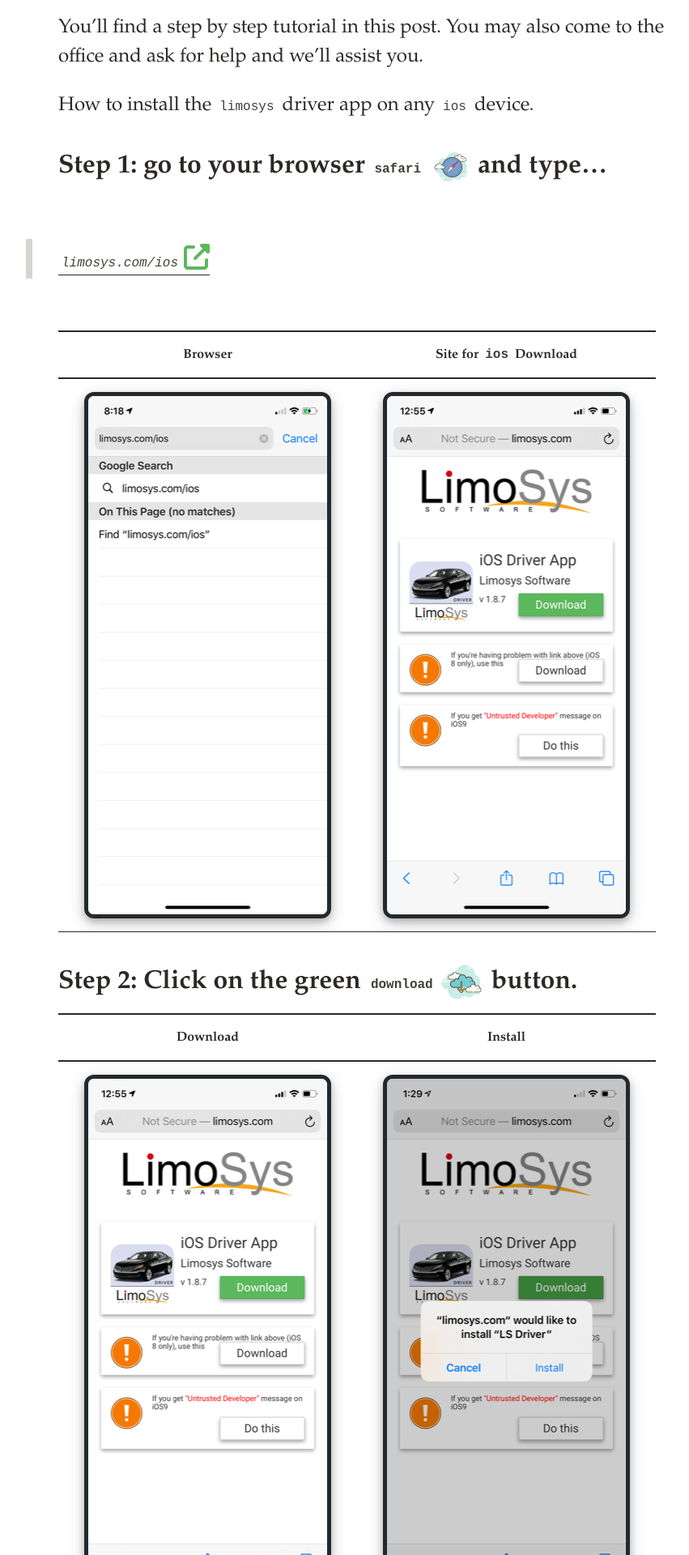
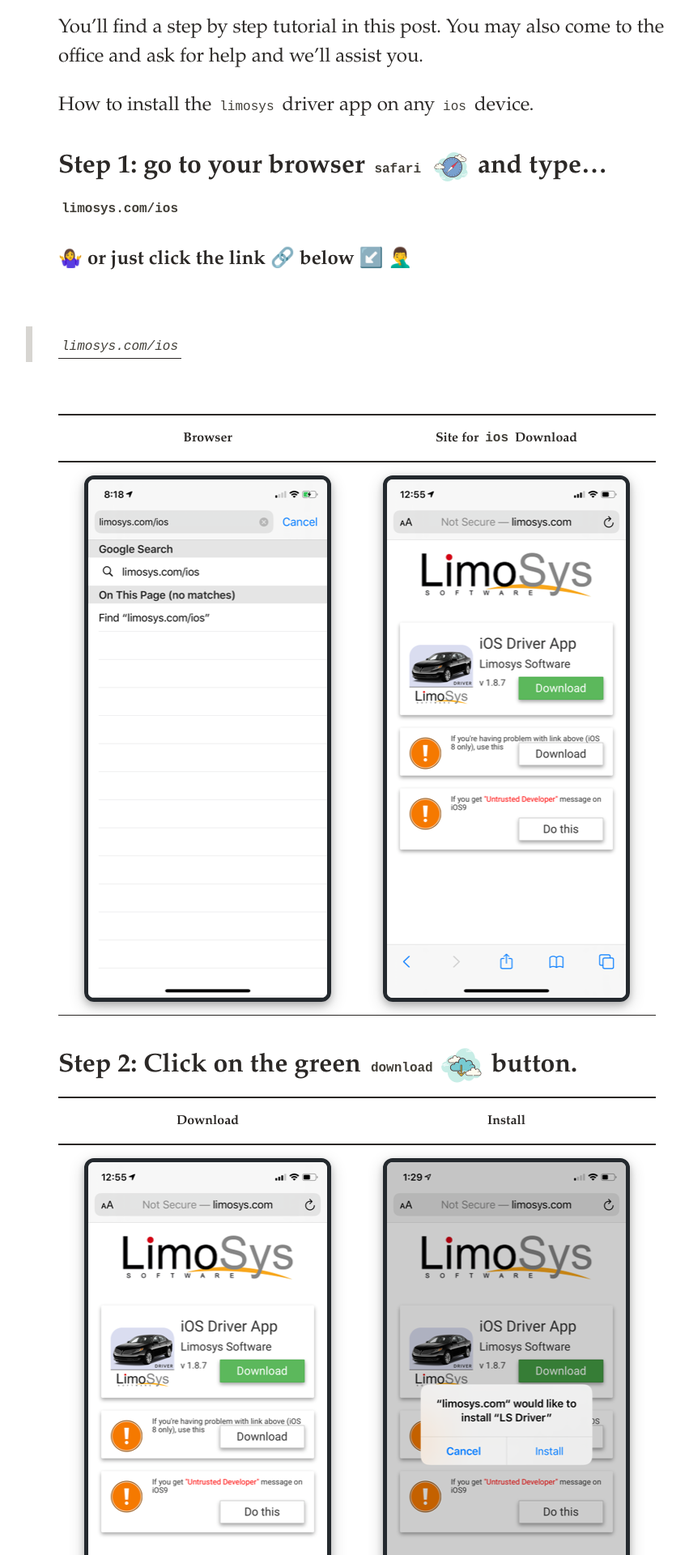
Before and after one commit to brd-blog/info-site, a Jekyll site: the page built from _posts/2020-05-04-install-limosys-ios.md, in a window 1280 px wide. Shown: the part 461-2381 px from the top of the page at 81% size, without its empty margins (168-1019 px from the left). Built offline with Jekyll 4.4.1, drawn with Linux system fonts in a browser that asks for light colours; nearby versions of some CDN libraries; emoji names are drawn with the system emoji font; comment, search, counter and statistics services are not loaded.

```diff
--- a/Gemfile
+++ b/Gemfile
@@ -26,6 +26,9 @@ install_if -> { RUBY_PLATFORM =~ %r!mingw|mswin|java! } do
   gem "tzinfo-data"
 end
 
+# gemoji
+gem 'jemoji'
+
 # Performance-booster for watching directories on Windows
 gem "wdm", "~> 0.1.1", :install_if => Gem.win_platform?
 
--- a/_config.yml
+++ b/_config.yml
@@ -18,7 +18,7 @@
 # You can create any custom variable you would like, and they will be accessible
 # in the templates via {{ site.myvariable }}.
 
-title: BRD-BLOG
+title: THE DRIVER BLOG
 email: your-email@example.com
 description: >- # this means to ignore newlines until "baseurl:"
   This blog covers Driver app download, information on requirements to sign up, and more.
@@ -31,6 +31,7 @@ github_username: brd-blog
 theme: jekyll-athena
 plugins:
   - jekyll-feed
+  - jemoji
 
 destination: public
 # Exclude from processing.
--- a/_posts/2020-05-04-install-limosys-ios.md
+++ b/_posts/2020-05-04-install-limosys-ios.md
@@ -10,8 +10,8 @@ You’ll find a step by step tutorial in this post. You may also come to the off
 
 How to install the `limosys` driver app on any `ios` device.
 
-## Step 1: go to your browser `safari` ![safari]({{site.baseurl}}/images/icons8-safari.png) and type...
-
+## Step 1: go to your browser `safari` ![safari]({{site.baseurl}}/images/icons8-safari.png) and type...`limosys.com/ios`
+### :woman_shrugging: or just click the link :link: below :arrow_lower_left: :man_facepalming:
 > [`limosys.com/ios`](https://limosys.com/ios)
 
 Browser             | Site for `ios` Download
--- a/_sass/_components.scss
+++ b/_sass/_components.scss
@@ -95,16 +95,16 @@ code {
 }
 
   /* this part adds an icon after external links, using FontAwesome*/
-a[href^="http://"]:after, a[href^="https://"]:after {
-    content: "\f08e";
-    font-family: FontAwesome;
-    font-weight: normal;
-    font-style: normal;
-    display: inline-block;
-    text-decoration: none;
-    padding-left: 3px;
-    color:#5db85b;
-}
+// a[href^="http://"]:after, a[href^="https://"]:after {
+//     content: "\f08e";
+//     font-family: FontAwesome;
+//     font-weight: normal;
+//     font-style: normal;
+//     display: inline-block;
+//     text-decoration: none;
+//     padding-left: 3px;
+//     color:#5db85b;
+// }
 
   blockquote {
     line-height: 1.375;
```
Also changed, not shown: _posts/2020-04-23-install-limosys-android.md (+3 -1 lines), Gemfile.lock.
